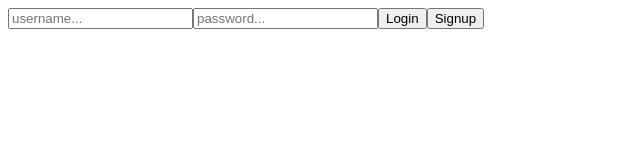
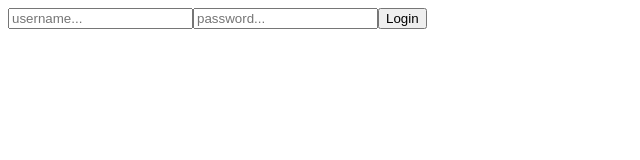
Before and after one commit to JeffKersting/blockTracker, a React (Create React App) app: page / in a window 1280 px wide. Shown: the top 160 px of the page, without its empty margins (0-640 px from the left). Built offline with nearby package versions, Linux system fonts and the light colour scheme.

Commit message:
Add link to login button. Remove signup button until future local storage implementation

```diff
--- a/src/components/login-page/login-component.js
+++ b/src/components/login-page/login-component.js
@@ -1,4 +1,5 @@
 import React, { useContext, useState } from 'react'
+import { Link } from 'react-router-dom'
 
 function LoginPage () {
 
@@ -37,8 +38,10 @@ function LoginPage () {
         value= {passwordInput}
         onChange = {event => passwordInputHandler(event)}
       />
-      <button>Login</button>
-      <button>Signup</button>
+      <Link to={'/dashboard'}>
+        <button>Login</button>
+      </Link>
+
     </form>
   )
 }
```
